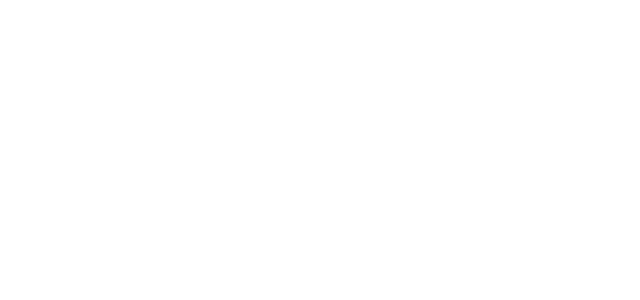
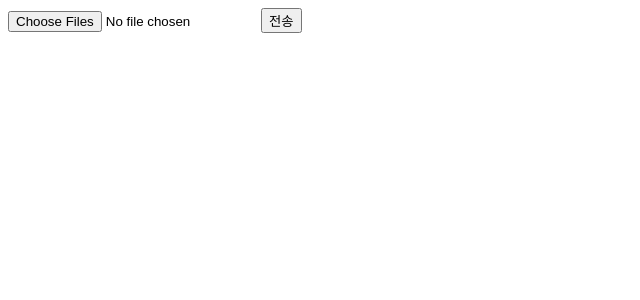
Before and after one commit to SoftwareEngineering04/SEP, a React app in the folder my_closet_front/: page /filetest in a window 1280 px wide. Before the commit this address had no page. Shown: the top 300 px of the page, without its empty margins (0-640 px from the left). Built offline with nearby package versions, Linux system fonts and the light colour scheme.

Commit message:
파일 전송 테스트

```diff
--- a/my_closet_front/src/App.js
+++ b/my_closet_front/src/App.js
@@ -11,11 +11,13 @@
 import ClothList from './pages/ClothList';
 import Search from './pages/Search';
 import Favorite from './pages/Favorite';
+import FileUploadTest from './pages/FileUploadTest';
 
 function App() {
   return (
     <Router>
       <Routes>
+        <Route path='/filetest' element={<FileUploadTest />} />
         <Route path='/favorite' element={<Favorite />} />
         <Route path='/search' element={<Search />} />
         <Route path='/clothlist' element={<ClothList />} />
--- /dev/null
+++ b/my_closet_front/src/pages/FileUploadTest.js
@@ -0,0 +1,37 @@
+import { Axios } from "axios";
+import { useRef, useState} from "react";
+
+const FileUploadTest = () => {
+  const [fd, setFd] = useState();
+  const imgRef = useRef();
+  const handleFile = (e) => {
+    const img = e.target.files[0];
+    const formData = new FormData();
+    formData.append('img', img);
+    setFd(formData);
+   console.log(e.target.files)
+  }
+
+  const sendData = () => {
+    const data = Axios.create({
+      baseURL: 'http://localhost:8000/'
+    })
+    data.post('/api/fileupload', null,{params: {
+        img : fd
+      }}).then(function (response){
+      console.log(response.data);
+    }).catch(function (error){
+      console.log(error);
+    })
+  }
+  return(
+    <>
+    <input type='file' id='file'
+    onChange={handleFile}
+    multiple='multiple' ref={imgRef}/>
+    <button onClick={sendData}>전송</button>
+    </>
+  );
+}
+
+export default FileUploadTest;
```
